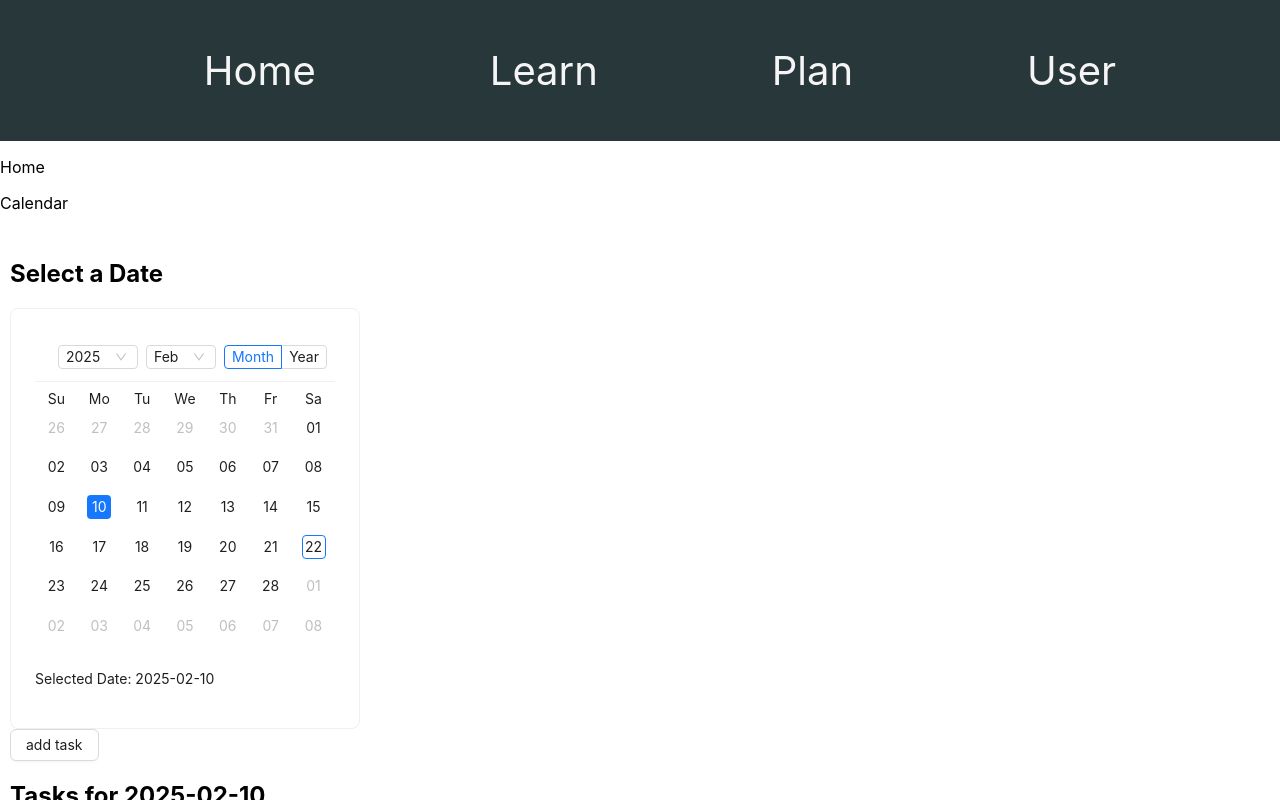
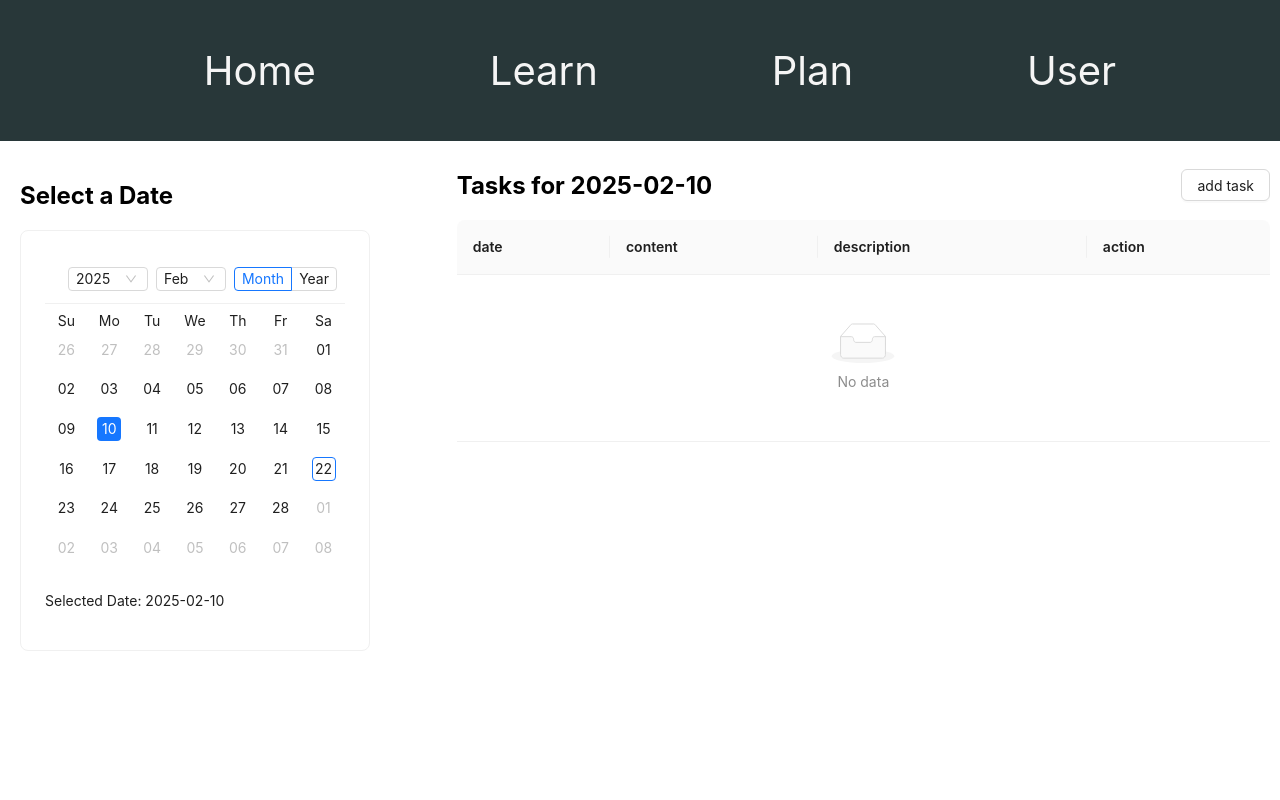
Before and after one commit to jabnow/project_pi, a React (Create React App) app in the folder project_pi/: page /Home in a window 1280 px wide. Both pictures are taken after a click on the element "10". Shown: the top 800 px of the page. Built offline with nearby package versions, Linux system fonts and the light colour scheme.

Commit message:
"home page properly placed"

```diff
--- a/project_pi/src/components/calendar.js
+++ b/project_pi/src/components/calendar.js
@@ -73,23 +73,26 @@ const AntdDatePicker = () => {
     }));
 
     return (
-        <div style={{display:"flex"}}>
-            <div style={{ padding: '10px' }}>
+        <div style={{ display: 'flex', padding: '10px', gap: '20px' }}>
+            <div style={{ flex: 1, padding: '10px' }}>
                 <h2>Select a Date</h2>
-                <Card style={{maxWidth: '350px', width: '100%'}}>
+                <Card style={{ maxWidth: '350px', width: '100%'}}>
                     <Calendar
                         fullscreen={false}
                         onSelect={handleDateChange} />
                     <p>Selected Date: {selectedDate ? selectedDate.format('YYYY-MM-DD') : 'None'}</p>
                 </Card>
-                <div>
+            </div>
+            <div style={{flex:2}}>
                 {selectedDate && (
                     <div style={{ flex: 1 }}>
+                        <div style={{display: "flex", alignItems: 'center',justifyContent: 'space-between'}}>
+                            <h2>Tasks for {selectedDate.format('YYYY-MM-DD')}</h2>
                             <Button
                                 onClick={()=>setIsModalVisible(true)}>
                                 add task
                             </Button>
-                            <h2>Tasks for {selectedDate.format('YYYY-MM-DD')}</h2>
+                        </div>
                         <Table dataSource={tableData} columns={columns} rowKey="id" />
                     </div>
                 )}
@@ -117,7 +120,7 @@ const AntdDatePicker = () => {
                     >
                 </Input>
             </Modal>
-            </div>
+
         </div>
     );
 };
--- a/project_pi/src/pages/home.js
+++ b/project_pi/src/pages/home.js
@@ -6,8 +6,6 @@ function Home(){
 
     return(
         <div>
-            <p> Home</p>
-            <p> Calendar</p>
             <Calendar/>
         </div>
     )
```
Lines whose indentation alone changed are shown as unchanged.
